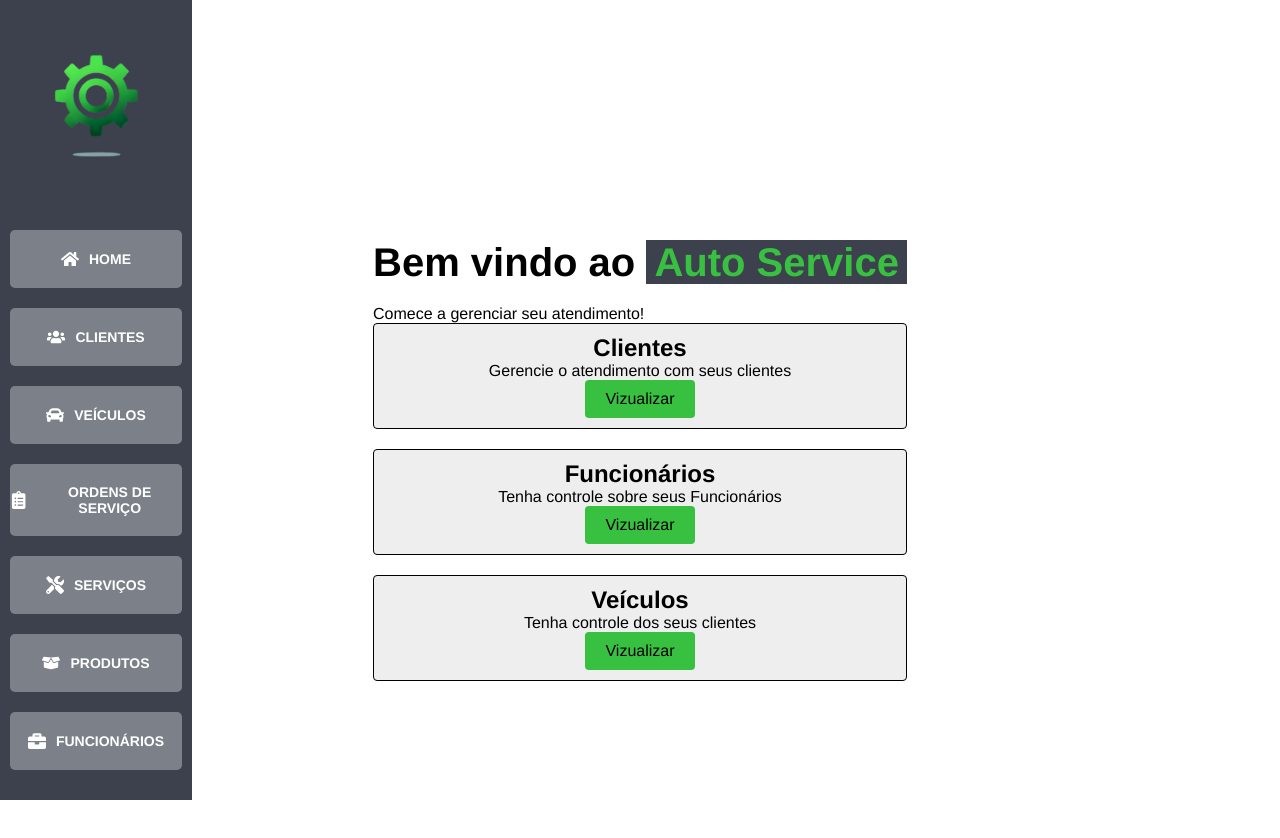
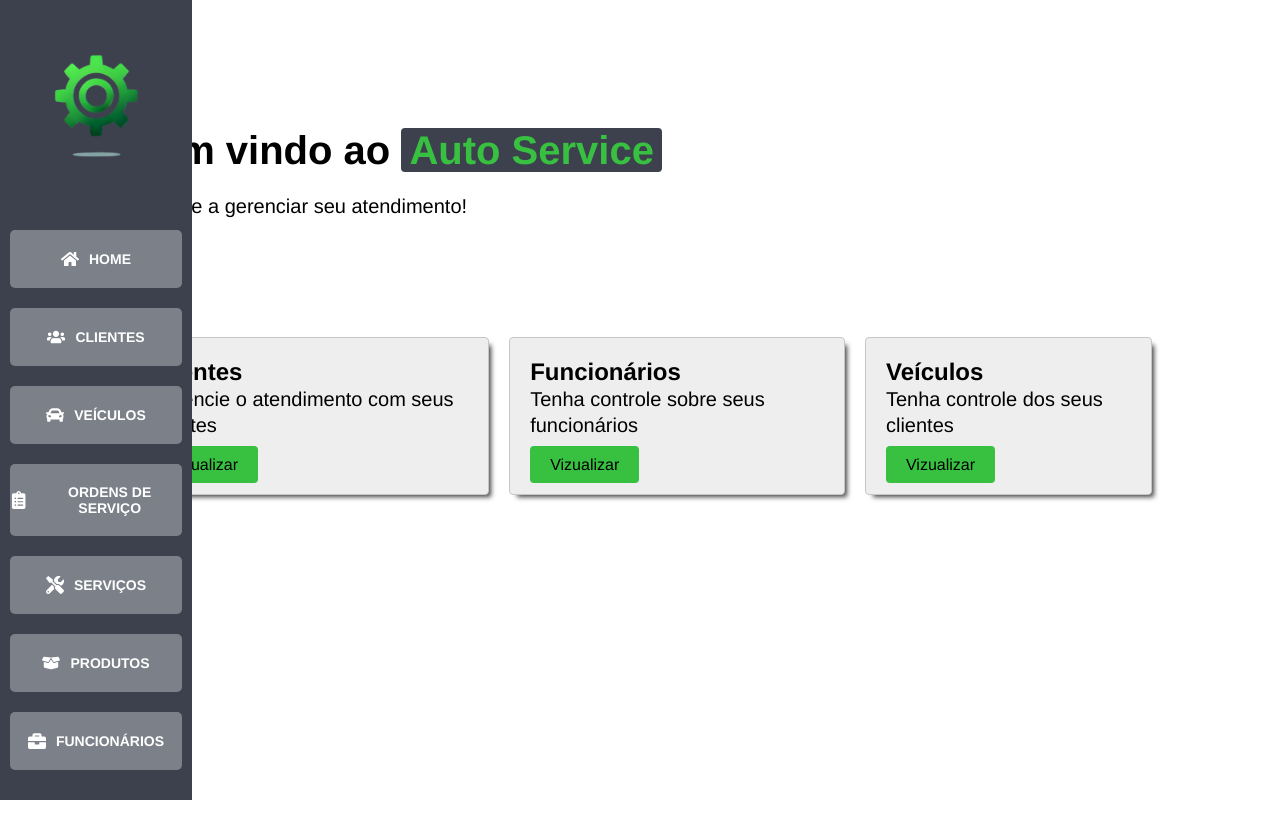
Before and after one commit to gbr-azv/Auto-Services-Hub, a React (Create React App) app in the folder frontend/: page / in a window 1280 px wide. Shown: the top 838 px of the page. After the commit the page ends 800 px from the top, so only its background shows below. Built offline with nearby package versions, Linux system fonts and the light colour scheme; a web font is replaced by a local one.

Commit message:
home css

```diff
--- a/frontend/src/pages/Home.js
+++ b/frontend/src/pages/Home.js
@@ -7,22 +7,23 @@ function Home() {
     <div className='container-home'>
         <h1 className='title'> Bem vindo ao <span>Auto Service</span></h1>
           <p className='subtitle'>Comece a gerenciar seu atendimento!</p>
+          <br></br>
 
       <div className='items-container'>
       <div className='item'>
         <h2> Clientes </h2>
-        <p>Gerencie o atendimento com seus clientes</p>
+        <p>Gerencie o atendimento com seus clientes</p> <br></br>
         <a className='view-button' href='/'>Vizualizar</a>
         </div>
       <div className="item">
         <h2> Funcionários </h2>
-        <p>Tenha controle sobre seus Funcionários</p>
+        <p>Tenha controle sobre seus funcionários</p> <br></br>
         <a className='view-button' href='/'>Vizualizar</a>
       </div>
 
       <div className='item'>
         <h2> Veículos </h2>
-        <p>Tenha controle dos seus clientes</p>
+        <p>Tenha controle dos seus clientes</p> <br></br>
         <a className='view-button' href='/'>Vizualizar</a>
       </div>
       </div>
--- a/frontend/src/styles/Home.css
+++ b/frontend/src/styles/Home.css
@@ -1,64 +1,67 @@
 .container-home{
+    color: #000;
     display: grid;
-    flex-direction: column;
     align-items: center;
     justify-content: center;
-    padding: 15em;
+    padding: 8em;
 }
 
 .container-home .title {
     color: #000;
     font-size: 30px;
     font-size: 2.5em;
+    margin-bottom: .5em;
 }
+.container-home .title span {
+    color: #38C141;
+    padding: 0 .2em;
+    background-color: #3d414d;
+    border-radius: 4px;
 
+}
 .container-home .subtitle{
     color: #000;
 }
 
-.title {
-    margin-bottom: .5em;
-
-}
-.container-home h1 span {
-    color: #38C141;
-    padding: 0 .2em;
-    background-color: #3d414d;
-
-}
-
-.container-home h1 p{
-    color: #000;
+.container-home .items-container{
+    display: flex;
+    gap: 20px;
+    align-items: center;
+    flex-grow: 1;
+    margin-top: 100px;
 
 }
 
 .container-home .item {
     color: #000;
     background-color: #eeeeee;
-    margin-bottom: 20px;
     border-radius: 4px;
+    border: 1px solid;
+    border: 1px solid #c6c6c6;
+    -webkit-box-shadow: 5px 5px 5px -3px rgba(0,0,0,0.75);
+    -moz-box-shadow: 5px 5px 5px -3px rgba(0,0,0,0.75);
+    box-shadow: 5px 5px 5px -3px rgba(0,0,0,0.75);
+    padding: 0;
+
     padding: 20px;
-    border: 1px solid;
-    width: 100%;
-    display: flex;
-    flex-direction: column;
-    align-items: center;
-    justify-content: center;
-    padding: 10px;
 }
-
-.container-home .items-container p{
-    color: #000;
-}
-
 .container-home .items-container h2{
     color: #000;
+    justify-content: space-between;
+
+}
+p{
+    color: #000;
+    font-size: 20px;
+    line-height: 1.3;
 }
 
 .container-home .view-button{
     color: #000;
+    gap: 20px;
     background-color: #38C141;
     padding: 10px 20px;
     text-decoration: none;
     border-radius: 4px;
+    bottom: 0px;
 }
```
